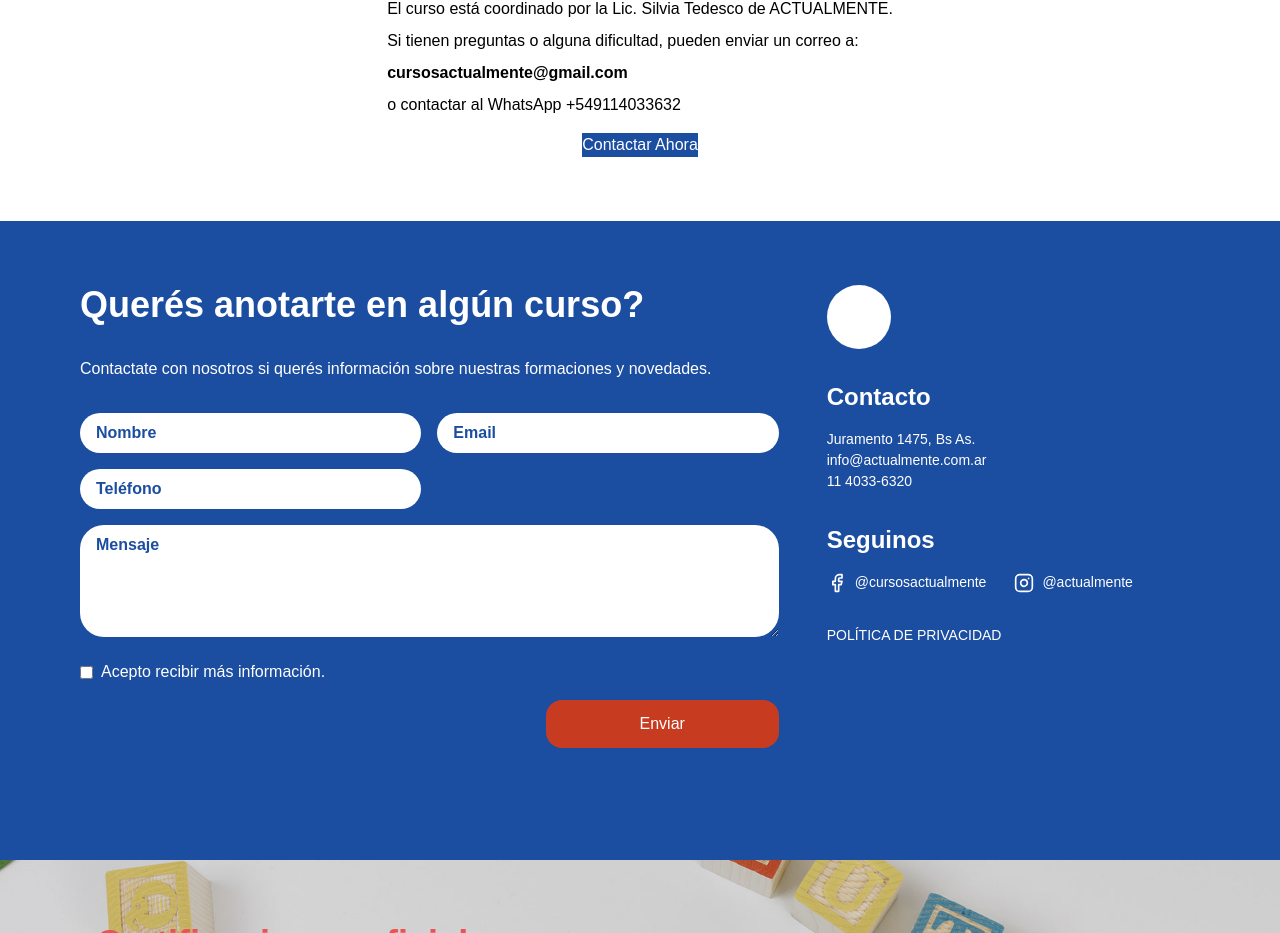
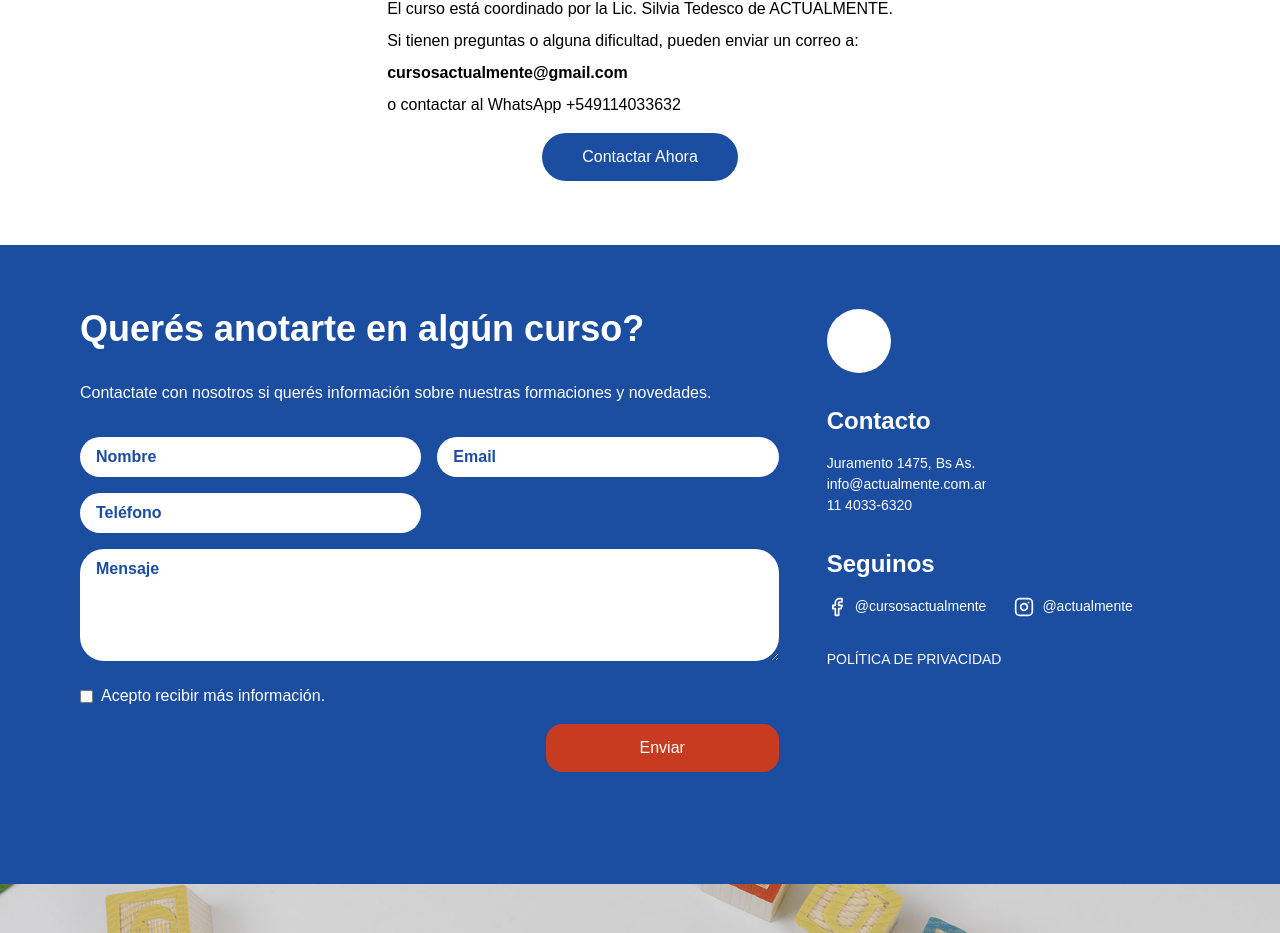
Before and after one commit to tomaslami/act-upd, a Next.js app: page /cursos/teacch in a window 1280 px wide. Shown: the part 2495-3428 px from the top of the page. Built offline with nearby package versions, Linux system fonts and the light colour scheme; a web font is replaced by a local one.

Commit message:
contact me button fixed

```diff
--- a/src/app/cursos/teacch/page.tsx
+++ b/src/app/cursos/teacch/page.tsx
@@ -158,7 +158,7 @@ export default function Home() {
               <p className="font-bold mb-2">cursosactualmente@gmail.com</p>
               <p className="mb-4">o contactar al WhatsApp +549114033632</p>
             </div>
-            <Link href="#contact" className="bg-blue text-white hover:bg-blue2">
+            <Link href="#contact" className=" bg-blue text-white hover:bg-blue2 py-3 px-10 rounded-3xl flex justify-center items-center flex-row">
               Contactar Ahora
             </Link>
           </div>
```
